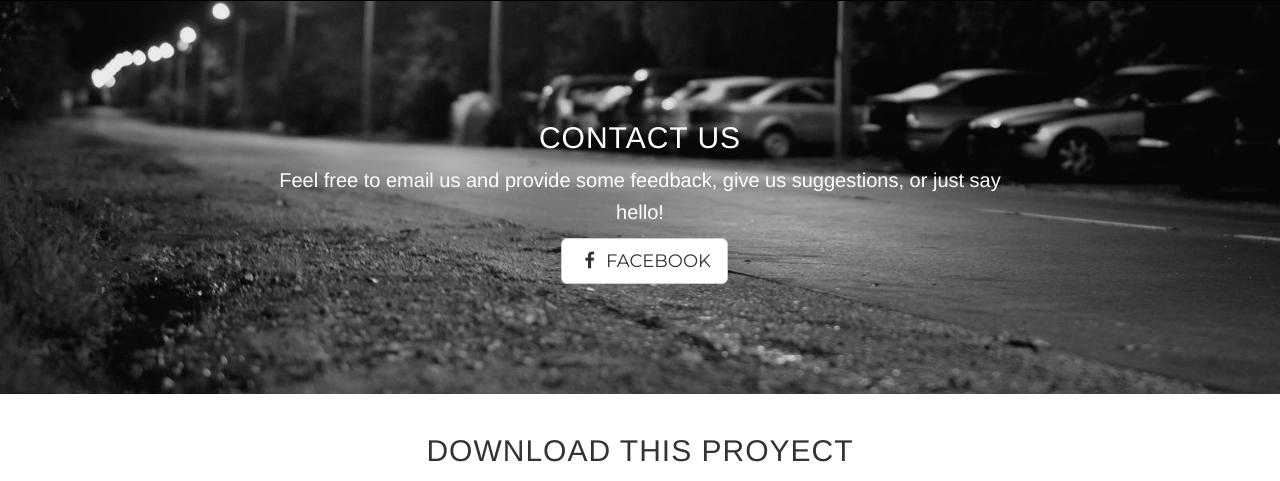
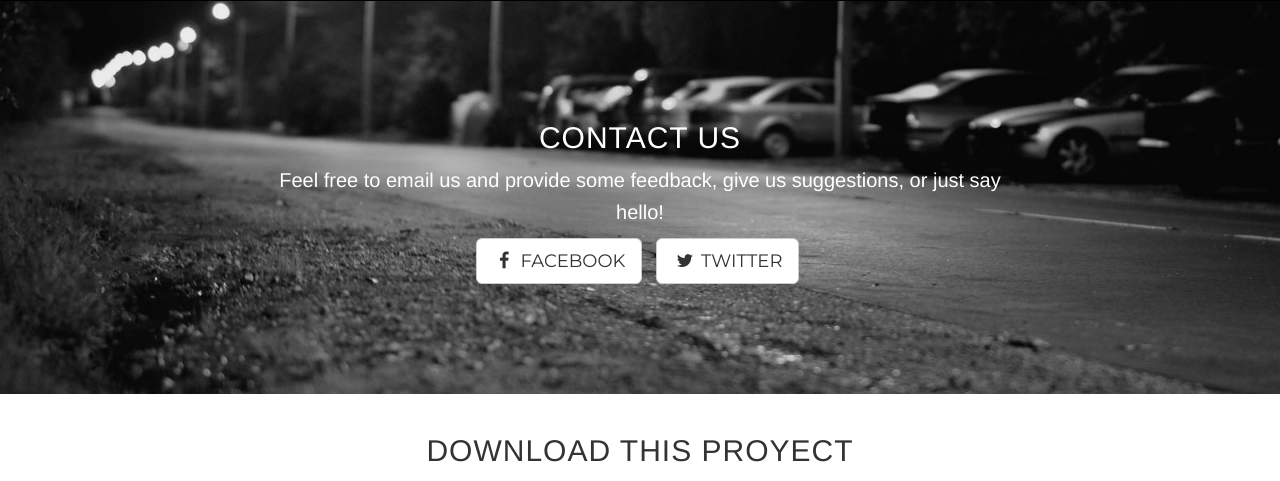
Before and after one commit to jorgeluis11/Geo-Tire, a Django app: page / in a window 1280 px wide. Shown: the part 1504-1985 px from the top of the page. Run offline with Django 3.2, Linux system fonts and the light colour scheme; parts of the project's set-up code (start-up, migrations or seed data) failed here and were passed over; some libraries are stand-ins or nearby versions.

Commit message:
add Twitter in Contact us

```diff
--- a/templates/index.html
+++ b/templates/index.html
@@ -91,10 +91,10 @@
             <h2>Contact us</h2>
                 <p>Feel free to email us and provide some feedback, give us suggestions, or just say hello!</p>
                 <ul class="list-inline banner-social-buttons">
-                <li>
-                </li>
 
-                <li><a href="https://www.facebook.com/GeoTire" class="btn btn-default btn-lg" target='_blank'> <i class="fa fa-facebook fa-fw"></i> <span class="network-name">Facebook</span></a>
+                    <li><a href="https://www.facebook.com/GeoTire" class="btn btn-default btn-lg" target='_blank'> <i class="fa fa-facebook fa-fw"></i> <span class="network-name">Facebook</span></a>
+                    </li>
+                    <li><a href="https://twitter.com/GeoTire" class="btn btn-default btn-lg" target='_blank'> <i class="fa fa-twitter fa-fw"></i> <span class="network-name">TWITTER</span></a>
                 </li>
                 </ul>
         </div>
```
